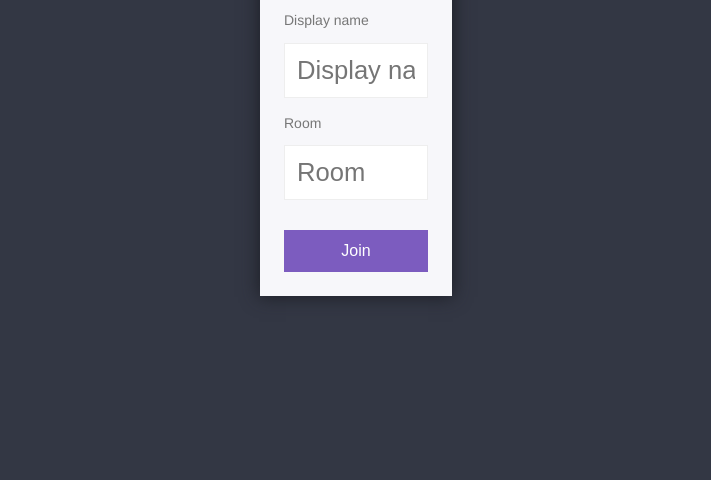
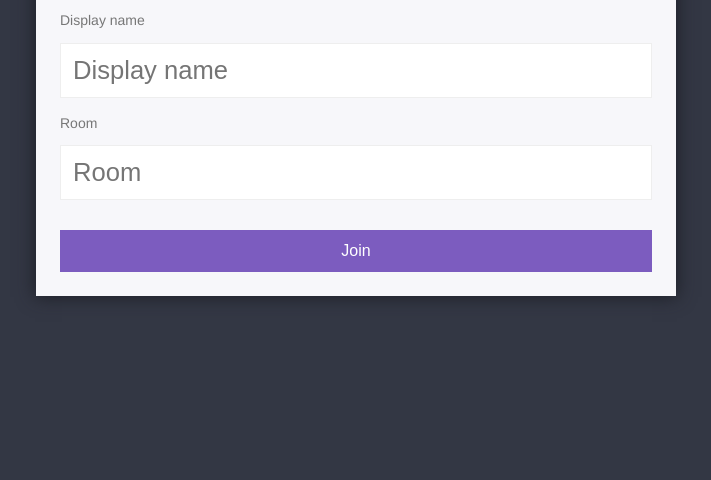
Before and after one commit to boxelboy/chat-app, a website: page public/index.html in a window 1280 px wide. Shown: the part 320-800 px from the top of the page, without its empty margins (284-995 px from the left). Drawn offline with Linux system fonts and the light colour scheme.

Commit message:
Update styles.css

```diff
--- a/public/css/styles.css
+++ b/public/css/styles.css
@@ -71,7 +71,7 @@ button:disabled {
     box-shadow: 0px 0px 17px 1px #1D1F26;
     background: #F7F7FA;
     padding: 24px;
-    width: 15vw;
+    width: 50vw;
 }
 
 .centered-form button {
```
